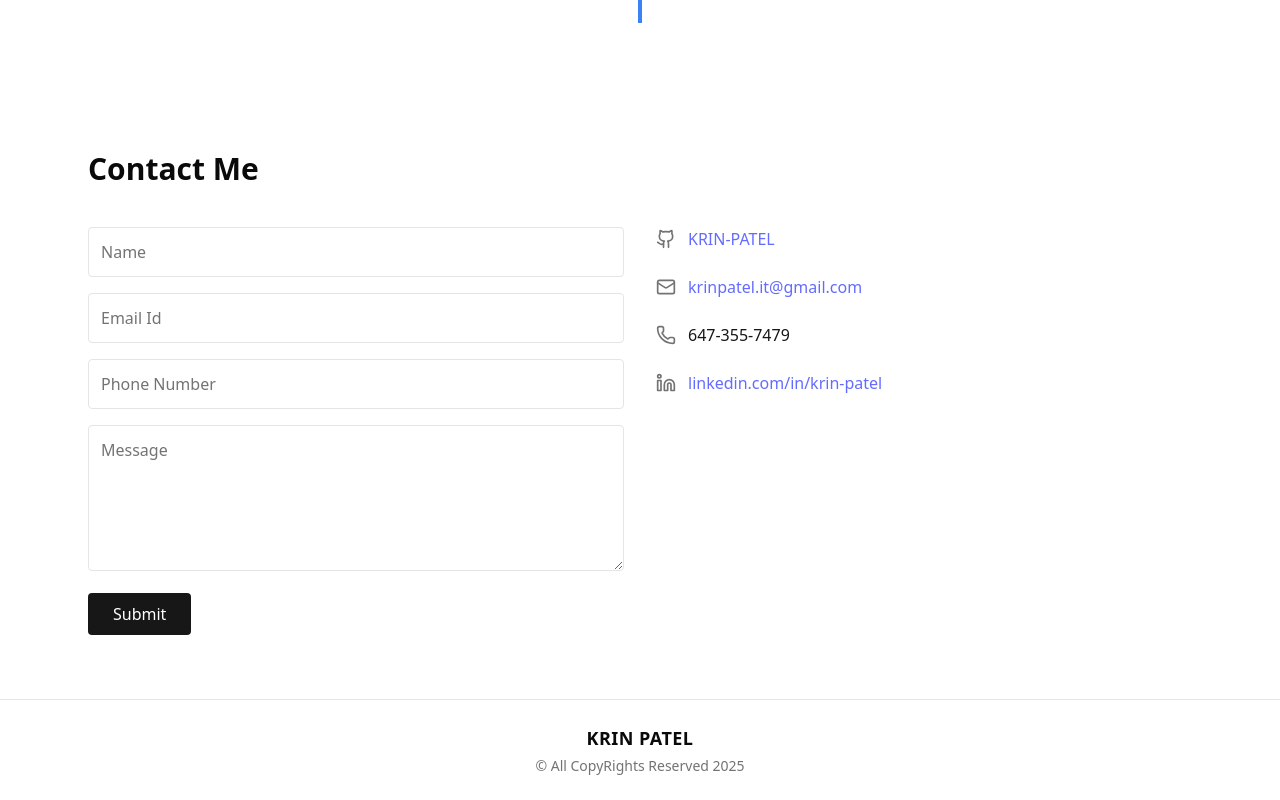
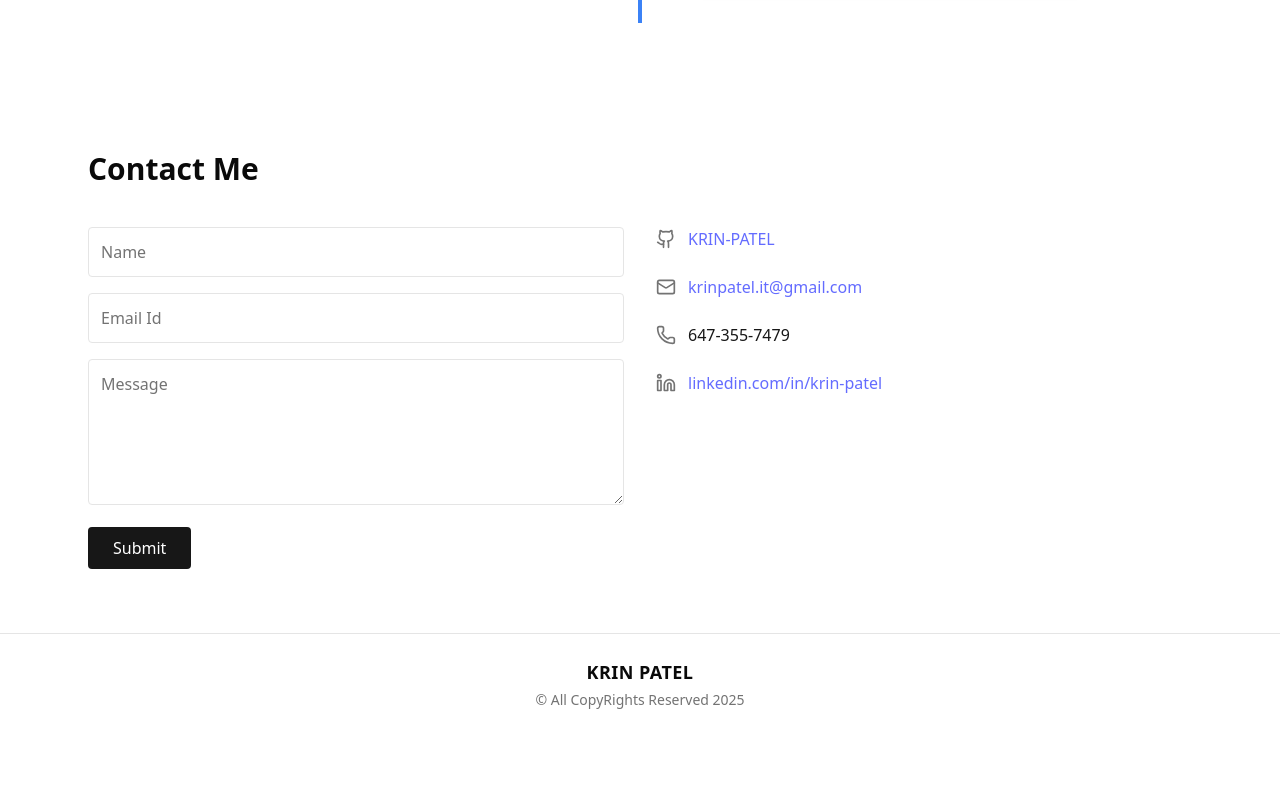
Before and after one commit to KRIN-PATEL/KrinPatelPorfolio_Frontend, a React (Vite) app: page / in a window 1280 px wide. Shown: the part 7421-8221 px from the top of the page. After the commit the page ends 8155 px from the top, so only its background shows below. Built offline with nearby package versions, Linux system fonts and the light colour scheme.

Commit message:
few changes

```diff
--- a/src/pages/Contact.jsx
+++ b/src/pages/Contact.jsx
@@ -152,14 +152,14 @@ const Contact = () => {
               onChange={handleChange}
               className="w-full p-3 rounded border bg-background text-foreground placeholder:text-muted-foreground"
             />
-            <input
+            {/* <input
               type="text"
               name="phone"
               placeholder="Phone Number"
               value={formData.phone}
               onChange={handleChange}
               className="w-full p-3 rounded border bg-background text-foreground placeholder:text-muted-foreground"
-            />
+            /> */}
             <textarea
               name="message"
               required
```
Also changed, not shown: src/components/Navbar.jsx (+0 -97 lines).
